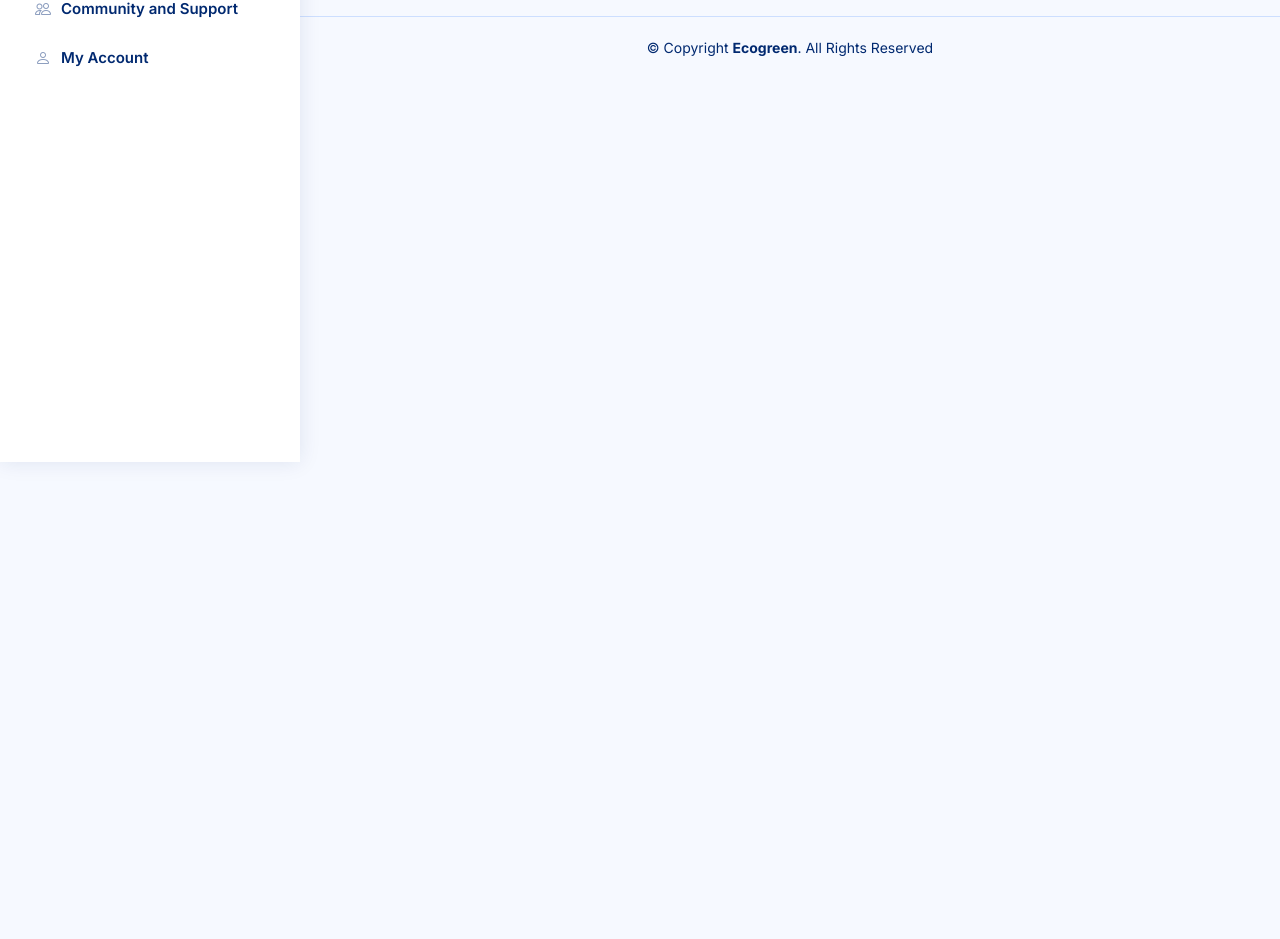
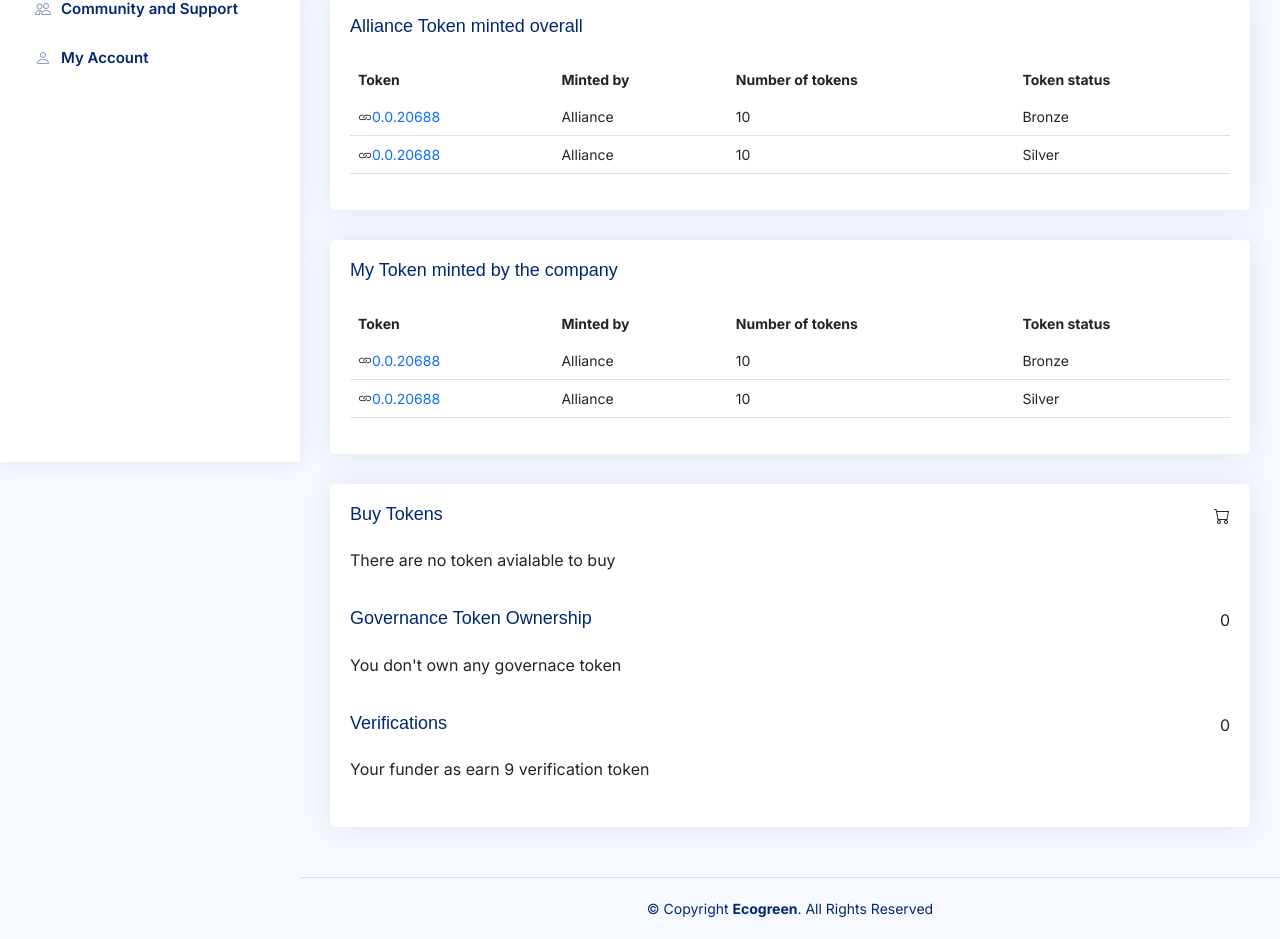
Before and after one commit to EcoRegen-Alliance/DLT-Climate-hackathon-entry, a Next.js app: page /viewtoken in a window 1280 px wide. Shown: the part 338-1277 px from the top of the page. Before the commit the page ends 800 px from the top, so only its background shows below. Built offline with nearby package versions, Linux system fonts and the light colour scheme.

Commit message:
view token page completed

```diff
--- a/components/Viewtoken.js
+++ b/components/Viewtoken.js
@@ -1,6 +1,38 @@
 import React from "react";
 
 function Dashboard() {
+  const alliancetokenData = [
+    {
+      id: 1,
+      name: "0.0.20688",
+      minted: "Alliance",
+      number: "10",
+      status: "Bronze",
+    },
+    {
+      id: 2,
+      name: "0.0.20688",
+      minted: "Alliance",
+      number: "10",
+      status: "Silver",
+    },
+  ];
+  const companytokenData = [
+    {
+      id: 1,
+      name: "0.0.20688",
+      minted: "Alliance",
+      number: "10",
+      status: "Bronze",
+    },
+    {
+      id: 2,
+      name: "0.0.20688",
+      minted: "Alliance",
+      number: "10",
+      status: "Silver",
+    },
+  ];
   return (
     <>
       <div classNameName="col-lg-12">
@@ -35,6 +67,132 @@ function Dashboard() {
                 </div>
               </div>
             </div>
+            <div className="col-12">
+              <div className="card recent-sales overflow-auto">
+                <div className="card-body">
+                  <h5 className="card-title">Alliance Token minted overall</h5>
+
+                  <table className="table datatable">
+                    <thead>
+                      <tr>
+                        <th scope="col">Token</th>
+                        <th scope="col">Minted by</th>
+                        <th scope="col">Number of tokens</th>
+                        <th scope="col">Token status</th>
+                      </tr>
+                    </thead>
+                    <tbody>
+                      {alliancetokenData &&
+                        alliancetokenData.length > 0 &&
+                        alliancetokenData.map((token) => (
+                          <tr key={token.id}>
+                            <td>
+                              <i className="bi-link"></i>
+                              <a href="/viewtoken" className="text-primary">
+                                {token.name}
+                              </a>
+                            </td>
+                            <td>{token.minted}</td>
+                            <td>{token.number}</td>
+                            <td>{token.status}</td>
+                          </tr>
+                        ))}
+                    </tbody>
+                  </table>
+                </div>
+              </div>
+            </div>
+            <div className="col-12">
+              <div className="card recent-sales overflow-auto">
+                <div className="card-body">
+                  <h5 className="card-title">My Token minted by the company</h5>
+
+                  <table className="table datatable">
+                    <thead>
+                      <tr>
+                        <th scope="col">Token</th>
+                        <th scope="col">Minted by</th>
+                        <th scope="col">Number of tokens</th>
+                        <th scope="col">Token status</th>
+                      </tr>
+                    </thead>
+                    <tbody>
+                      {companytokenData &&
+                        companytokenData.length > 0 &&
+                        companytokenData.map((token) => (
+                          <tr key={token.id}>
+                            <td>
+                              <i className="bi-link"></i>
+                              <a href="/viewtoken" className="text-primary">
+                                {token.name}
+                              </a>
+                            </td>
+                            <td>{token.minted}</td>
+                            <td>{token.number}</td>
+                            <td>{token.status}</td>
+                          </tr>
+                        ))}
+                    </tbody>
+                  </table>
+                </div>
+              </div>
+            </div>
+          </div>
+        </div>
+
+        <div className="col-xxl-4 col-xl-12">
+          <div className="card info-card customers-card">
+            <div className="card-body">
+              <div className="d-flex justify-content-between align-items-center">
+                {/* First word with icon */}
+                <div>
+                  <span>
+                    <h5 className="card-title">Buy Tokens</h5>
+                  </span>
+                </div>
+                {/* Second word */}
+                <div>
+                  <span>
+                    <i className="bi bi-cart"></i>
+                  </span>
+                </div>
+              </div>
+              <div id="content">
+                <p>There are no token avialable to buy</p>
+              </div>
+
+              <div className="d-flex justify-content-between align-items-center">
+                {/* First word with icon */}
+                <div>
+                  <span>
+                    <h5 className="card-title">Governance Token Ownership</h5>
+                  </span>
+                </div>
+                {/* Second word */}
+                <div>
+                  <span>0</span>
+                </div>
+              </div>
+              <div id="content">
+                <p>You don't own any governace token</p>
+              </div>
+
+              <div className="d-flex justify-content-between align-items-center">
+                {/* First word with icon */}
+                <div>
+                  <span>
+                    <h5 className="card-title">Verifications</h5>
+                  </span>
+                </div>
+                {/* Second word */}
+                <div>
+                  <span>0</span>
+                </div>
+              </div>
+              <div id="content">
+                <p>Your funder as earn 9 verification token</p>
+              </div>
+            </div>
           </div>
         </div>
       </div>
```
